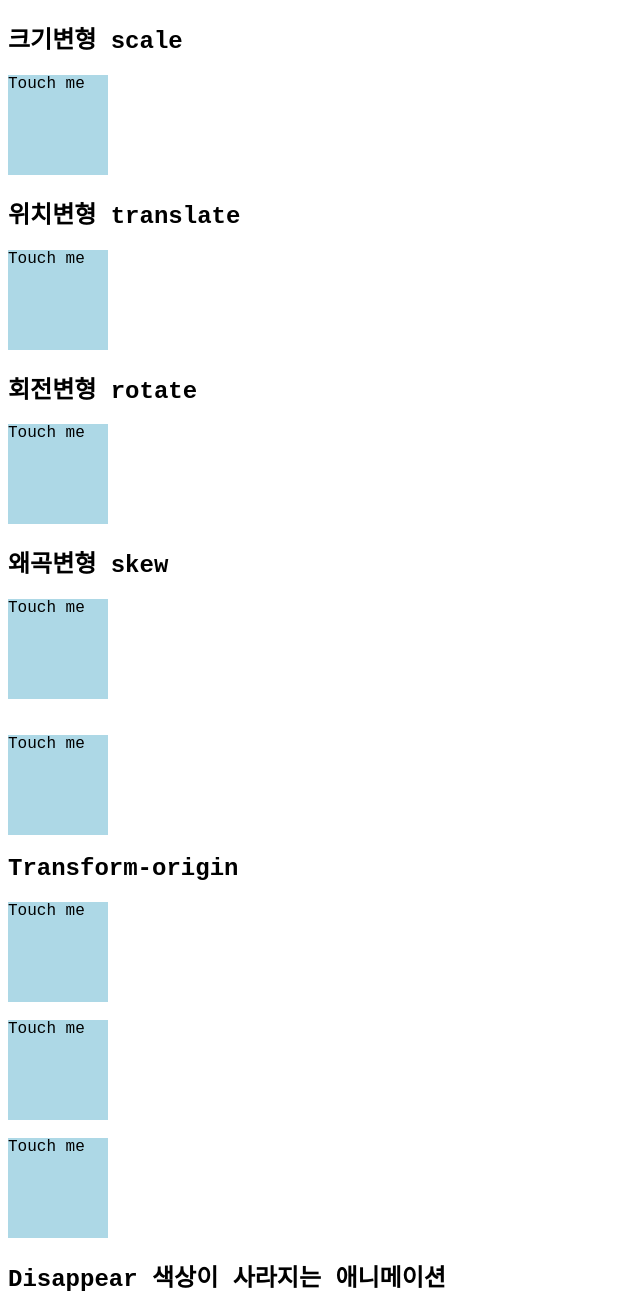
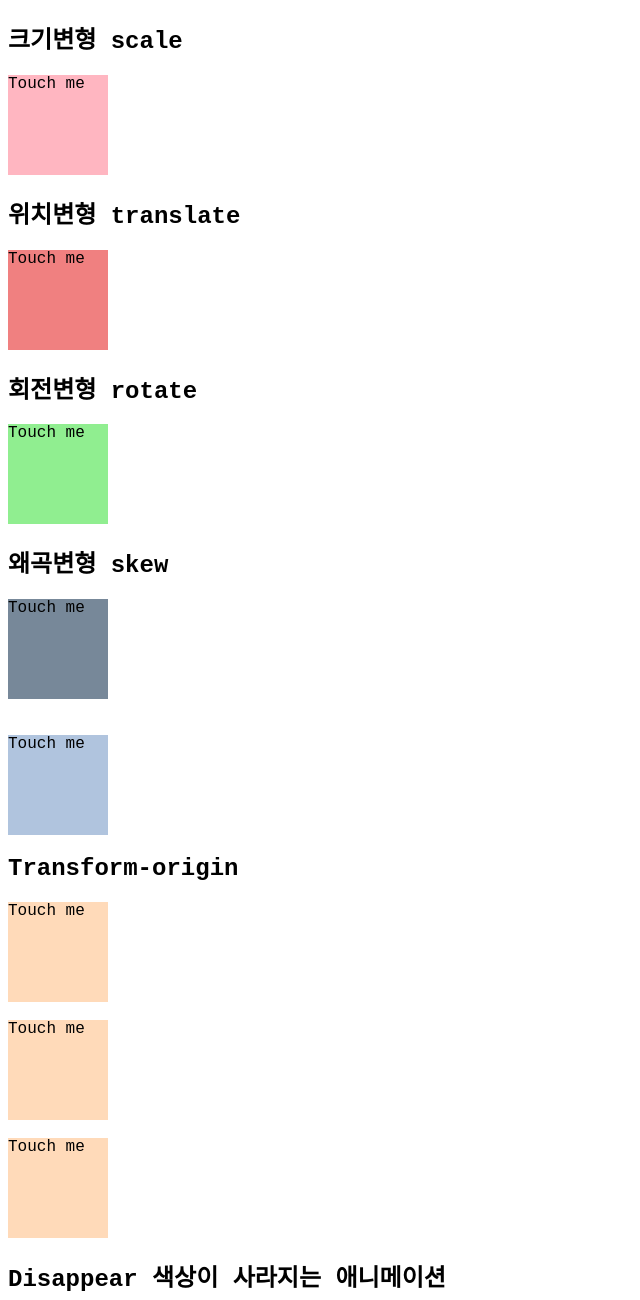
Before and after one commit to Malcom2024/Malcom2024.github.io, a plain HTML site: page main.html in a window 1280 px wide. Shown: the top 1300 px of the page, without its empty margins (0-640 px from the left). Drawn offline with Linux system fonts and the light colour scheme.

Commit message:
Update main.html

```diff
--- a/main.html
+++ b/main.html
@@ -6,7 +6,7 @@
     <title>Object_Study</title>
     <style>
         *{font-family: 'Courier New', Courier, monospace;}
-        div[class^="box"]{width: 100px;height: 100px;background: lightblue;transition: transform 1s;}
+        div[class^="box"]{width: 100px;height: 100px;transition: transform 1s;}
         .box11{width: 100px; height: 100px;background: lightcoral;border-radius: 20px;}
         .box12{position:relative;width: 100px; height: 100px;background: lightblue;top: 0;left: 0;border-radius: 50px;}
         .box13{position:relative;width: 100px; height: 100px;background: lightblue;top: 0;left: 0;border-radius: 30px;}
@@ -18,23 +18,28 @@
     <h2> 크기변형 scale</h2>
     <div class="box1">Touch me</div>
     <style>
+        .box1{background-color: lightpink;}
         .box1:hover{transform: scale(1.5);}
     </style>
     <h2> 위치변형 translate</h2>
     <div class="box2">Touch me</div>
     <style>
-        .box2:hover{transform: translateX(20px);}
+        .box2{background-color: lightcoral;}
+        .box2:hover{transform: translate(20px);}
     </style>
     <h2> 회전변형 rotate</h2>
     <div class="box3">Touch me</div>
     <style>
+        .box3{background-color: lightgreen;}
         .box3:hover{transform: rotate(-180deg);}
     </style>
     <h2> 왜곡변형 skew</h2>
     <div class="box4">Touch me</div><br><br>
     <div class="box4-1">Touch me</div>
     <style>
+        .box4{background-color: lightslategray;}
         .box4:hover{transform: skewX(50deg);}
+        .box4-1{background-color: lightsteelblue;}
         .box4-1.box4-1:hover{transform: skewY(-40deg);}
     </style>
     <div class="trans_origin">
@@ -46,6 +51,9 @@
         <section><div class="box03">Touch me</div></section>
     </div>
     <style>
+        .box01{background-color: peachpuff;}
+        .box02{background-color: peachpuff;}
+        .box03{background-color: peachpuff;}
         .trans_origin .box01{transform-origin: center;}
         .trans_origin .box01:hover{transform: scaleX(1.5);}
         .trans_origin .box02{transform-origin: top left;}
@@ -119,5 +127,20 @@
             100%{background: lightblue;top: 0;left: 0;}
         }
     </style>
+
+<br>
+<br>
+<br>
+<br>
+<br>
+    <!-- <div class="XXX">
+        <img src="/img/ballon.png">
+        <p>풍선</p>
+    </div>
+    <style>
+        .XXX{position: relative;display: inline-block;}
+        .XXX p{padding: 10px;color: #fff; background: rgb(0,0,0,0.5);
+            position: absolute; top: 50%; left: 50%;margin: 0;transform: translate(-50%,-50%);}
+    </style> -->
 </body>
 </html>
```
